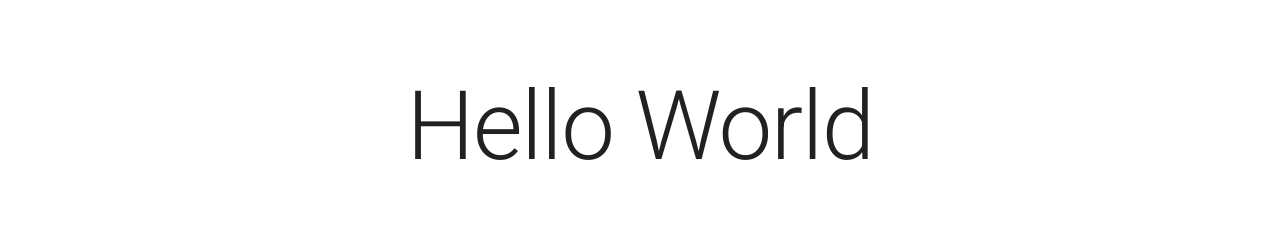
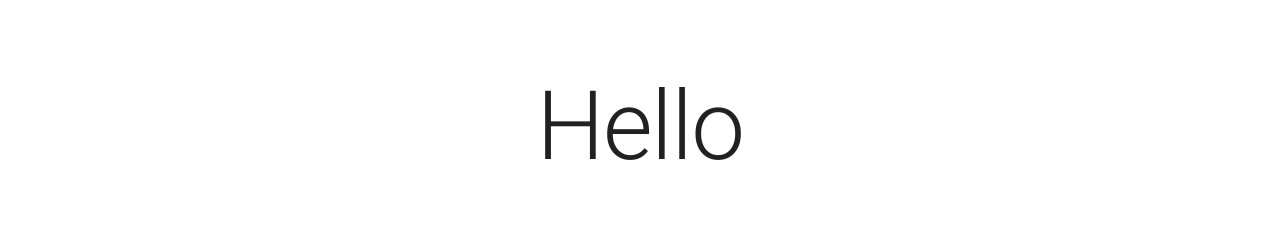
Before and after one commit to zhengxingXue/react_pages_test, a React (Create React App) app: page / in a window 1280 px wide. Shown: the part 953-1185 px from the top of the page. Built offline with nearby package versions, Linux system fonts and the light colour scheme; a web font is replaced by a local one.

Commit message:
add nested grid

```diff
--- a/src/components/Copyright.js
+++ b/src/components/Copyright.js
@@ -10,13 +10,20 @@ function Copyright() {
       spacing={0}
       sx={{ minHeight: '100vh' }}
     >
-      <Grid item xs={12}>
-        <Typography variant='h1' color='text.parimary'>
-          Hello World
-        </Typography>
+      <Grid container justifyContent='space-evenly' alignItems='center'>
+        <Grid item>
+          <Typography variant='h1' color='text.parimary'>
+            Hello
+          </Typography>
+        </Grid>
+        {/* <Grid item>
+          <Typography variant='h1' color='text.parimary'>
+            World
+          </Typography>
+        </Grid> */}
       </Grid>
 
-      <Grid item xs={12}>
+      <Grid item>
         <Typography variant='body2' color='text.secondary'>
           {'Copyright © '}
           <Link
```
